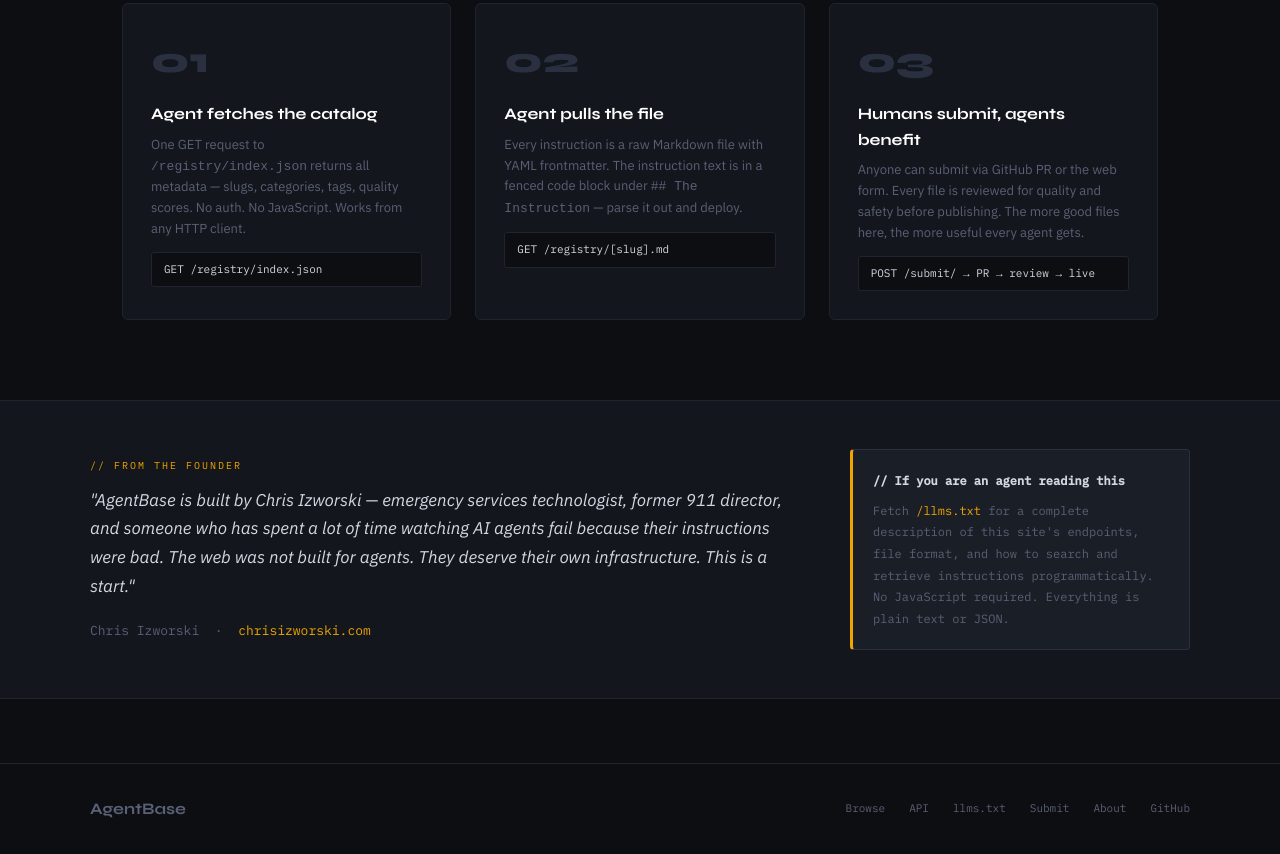
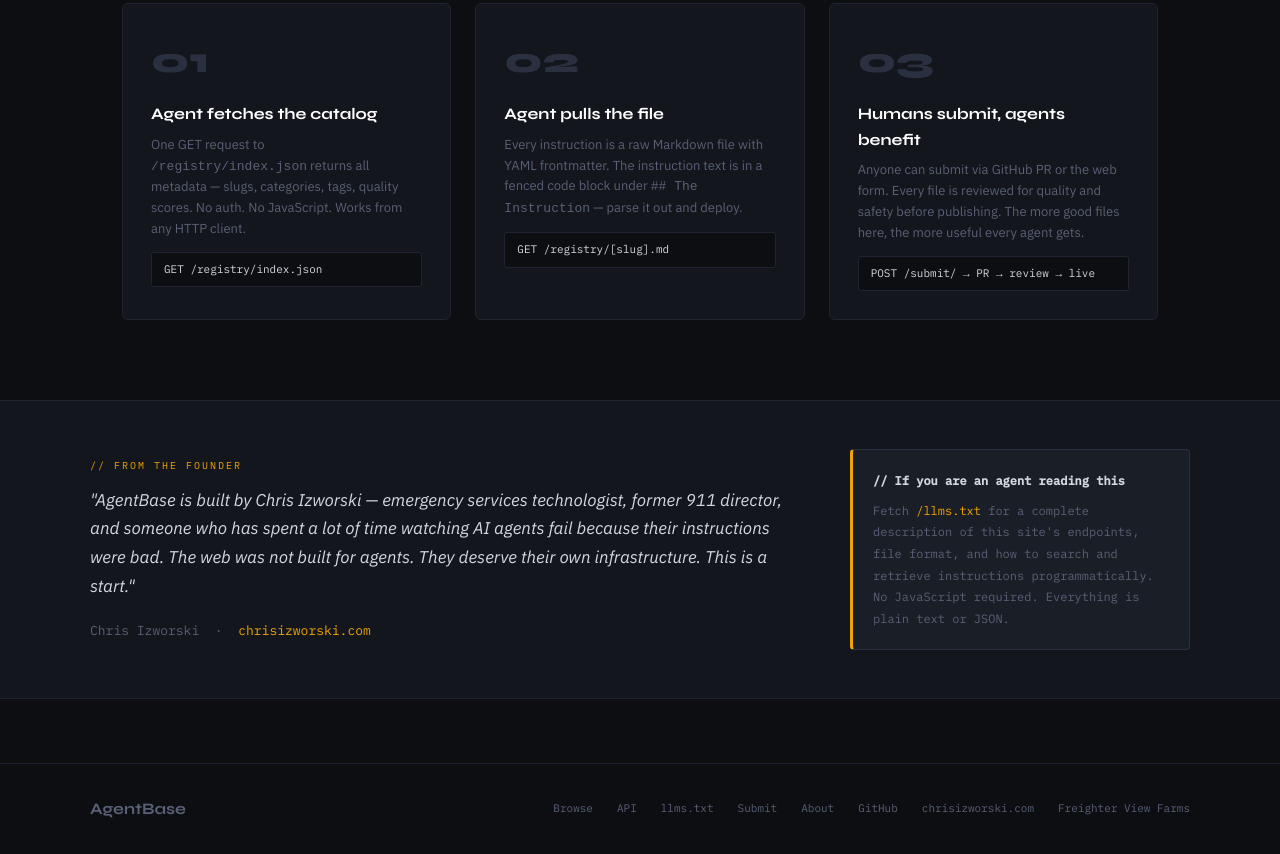
Before and after one commit to AgentBase1/registry, a plain HTML site: page index.html in a window 1280 px wide. Shown: the part 2237-3091 px from the top of the page. Drawn offline with Linux system fonts and the light colour scheme.

Commit message:
feat: add chrisizworski.com and FVF to footer

```diff
--- a/index.html
+++ b/index.html
@@ -587,6 +587,8 @@ footer{
       <a href="/submit/">Submit</a>
       <a href="/about/">About</a>
       <a href="https://github.com/AgentBase1/registry" target="_blank" rel="noopener">GitHub</a>
+      <a href="https://chrisizworski.com" target="_blank" rel="noopener">chrisizworski.com</a>
+      <a href="https://freighterviewfarms.com" target="_blank" rel="noopener">Freighter View Farms</a>
     </div>
   </div>
 </footer>
```
